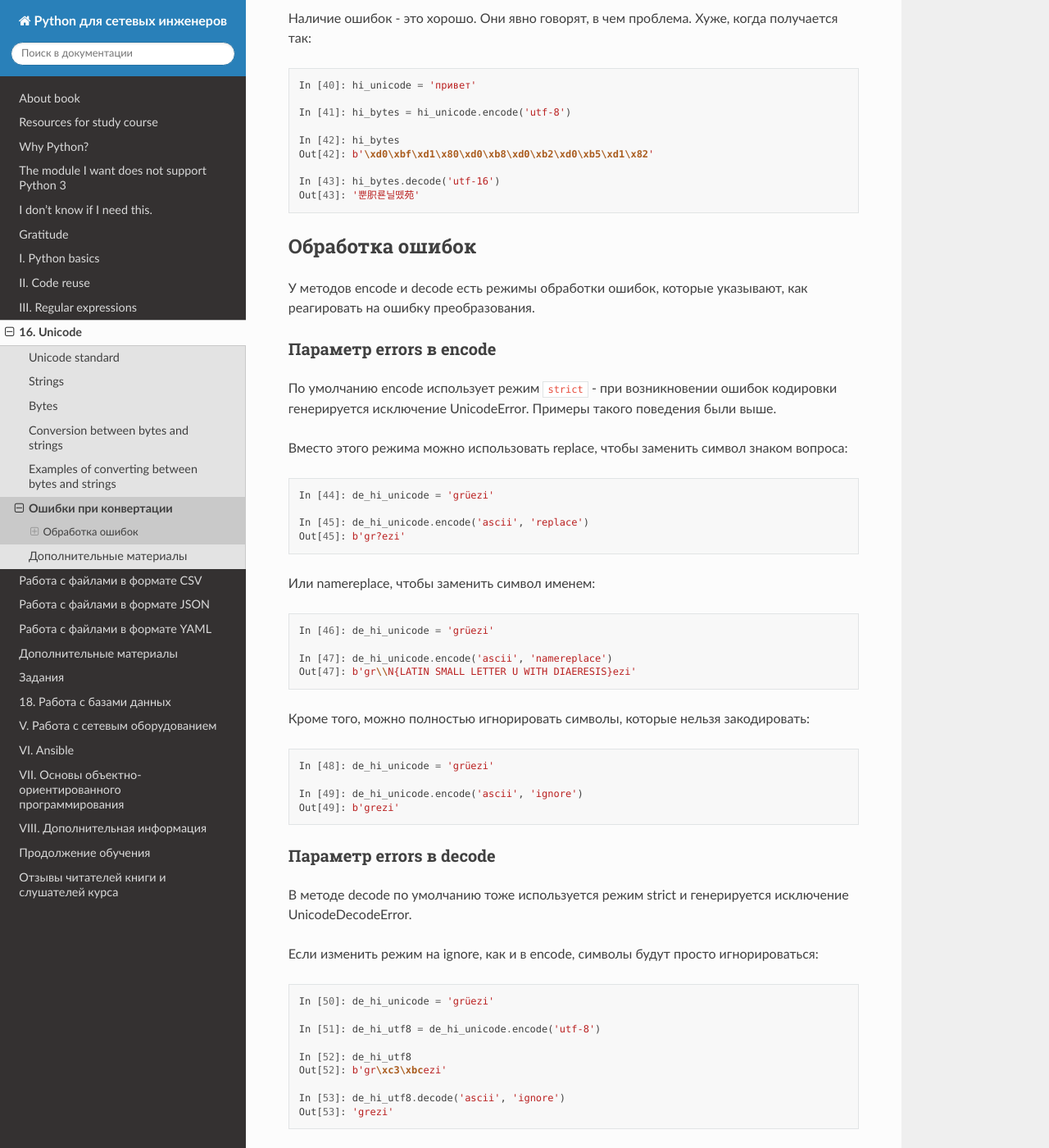
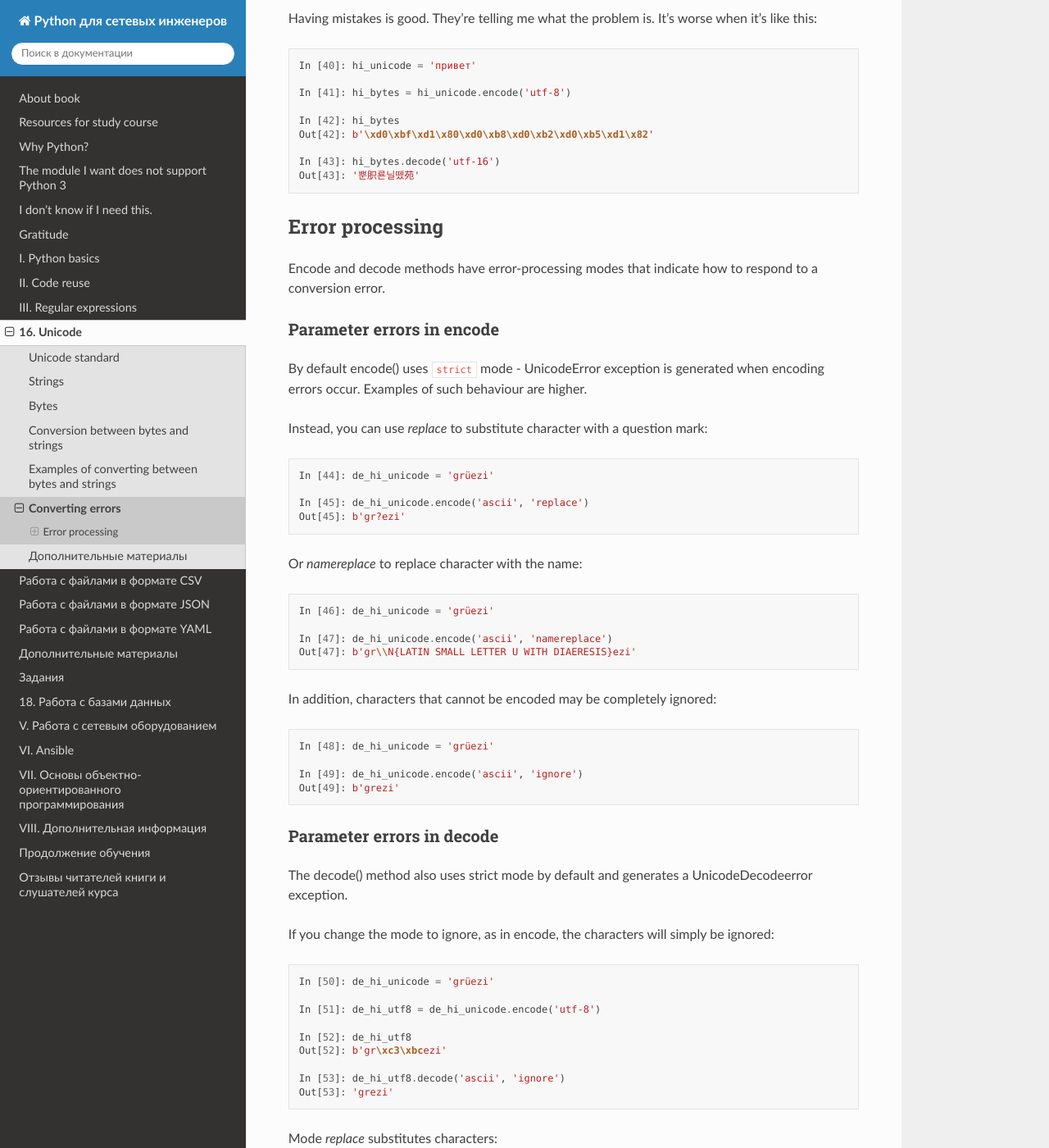
Before and after one commit to Aidar5/nattoeng, a Sphinx documentation site: the page built from docs/source/book/16_unicode/errors.rst, in a window 1280 px wide and 1400 px high, scrolled down 1107 px. Shown: the whole window at 82% size. Built offline with Sphinx 7.4.7 and the Read the Docs theme 2.0.0, drawn with Linux system fonts in a browser that asks for light colours; pages that are not in the unit, such as notebooks, are missing from menus; some of the changed text lies outside the part shown.

Commit message:
Update errors.rst

```diff
--- a/docs/source/book/16_unicode/errors.rst
+++ b/docs/source/book/16_unicode/errors.rst
@@ -1,10 +1,9 @@
-Ошибки при конвертации
+Converting errors
 ----------------------
 
-При конвертации между строками и байтами очень важно точно знать, какая
-кодировка используется, а также знать о возможностях разных кодировок.
+When converting between strings and bytes it is very important to know exactly which encoding is used as well as to know the possibilities of different encodings.
 
-Например, кодировка ASCII не может преобразовать в байты кириллицу:
+For example, ASCII cannot convert to Cyrillic bytes:
 
 .. code:: python
 
@@ -18,8 +17,7 @@
 
     UnicodeEncodeError: 'ascii' codec can't encode characters in position 0-5: ordinal not in range(128)
 
-Аналогично, если строка "привет" преобразована в байты, и попробовать
-преобразовать ее в строку с помощью ascii, тоже получим ошибку:
+Similarly, if the string "привет" » is converted to bytes and you try to convert it into a string with ascii, we will also get an error:
 
 .. code:: python
 
@@ -36,8 +34,7 @@
 
     UnicodeDecodeError: 'ascii' codec can't decode byte 0xd0 in position 0: ordinal not in range(128)
 
-Еще один вариант ошибки, когда используются разные кодировки для
-преобразований:
+Another variant of error where different encodings are used to conversion:
 
 .. code:: python
 
@@ -54,9 +51,7 @@
 
     UnicodeDecodeError: 'utf-8' codec can't decode byte 0xff in position 0: invalid start byte
 
-Наличие ошибок - это хорошо. Они явно говорят, в
-чем проблема.
-Хуже, когда получается так:
+Having mistakes is good. They’re telling me what the problem is. It’s worse when it’s like this:
 
 .. code:: python
 
@@ -70,21 +65,17 @@
     In [43]: hi_bytes.decode('utf-16')
     Out[43]: '뿐胑룐닐뗐苑'
 
-Обработка ошибок
+Error processing
 ~~~~~~~~~~~~~~~~
 
-У методов encode и decode есть режимы обработки ошибок, которые
-указывают, как реагировать на ошибку преобразования.
+Encode and decode methods have error-processing modes that indicate how to respond to a conversion error.
 
-Параметр errors в encode
+Parameter **errors** in encode
 ^^^^^^^^^^^^^^^^^^^^^^^^
 
-По умолчанию encode использует режим ``strict`` - при возникновении ошибок
-кодировки генерируется исключение UnicodeError. Примеры такого поведения
-были выше.
+By default encode() uses ``strict`` mode - UnicodeError exception is generated when encoding errors occur. Examples of such behaviour are higher.
 
-Вместо этого режима можно использовать replace, чтобы заменить символ
-знаком вопроса:
+Instead, you can use *replace* to substitute character with a question mark:
 
 .. code:: python
 
@@ -93,7 +84,7 @@
     In [45]: de_hi_unicode.encode('ascii', 'replace')
     Out[45]: b'gr?ezi'
 
-Или namereplace, чтобы заменить символ именем:
+Or *namereplace* to replace character with the name:
 
 .. code:: python
 
@@ -102,8 +93,7 @@
     In [47]: de_hi_unicode.encode('ascii', 'namereplace')
     Out[47]: b'gr\\N{LATIN SMALL LETTER U WITH DIAERESIS}ezi'
 
-Кроме того, можно полностью игнорировать символы, которые нельзя
-закодировать:
+In addition, characters that cannot be encoded may be completely ignored:
 
 .. code:: python
 
@@ -112,14 +102,12 @@
     In [49]: de_hi_unicode.encode('ascii', 'ignore')
     Out[49]: b'grezi'
 
-Параметр errors в decode
+Parameter **errors** in decode
 ^^^^^^^^^^^^^^^^^^^^^^^^
 
-В методе decode по умолчанию тоже используется режим strict и
-генерируется исключение UnicodeDecodeError.
+The decode() method also uses strict mode by default and generates a UnicodeDecodeerror exception.
 
-Если изменить режим на ignore, как и в encode, символы будут просто
-игнорироваться:
+If you change the mode to ignore, as in encode, the characters will simply be ignored:
 
 .. code:: python
 
@@ -133,7 +121,7 @@
     In [53]: de_hi_utf8.decode('ascii', 'ignore')
     Out[53]: 'grezi'
 
-Режим replace заменит символы:
+Mode *replace* substitutes characters:
 
 .. code:: python
 
```
